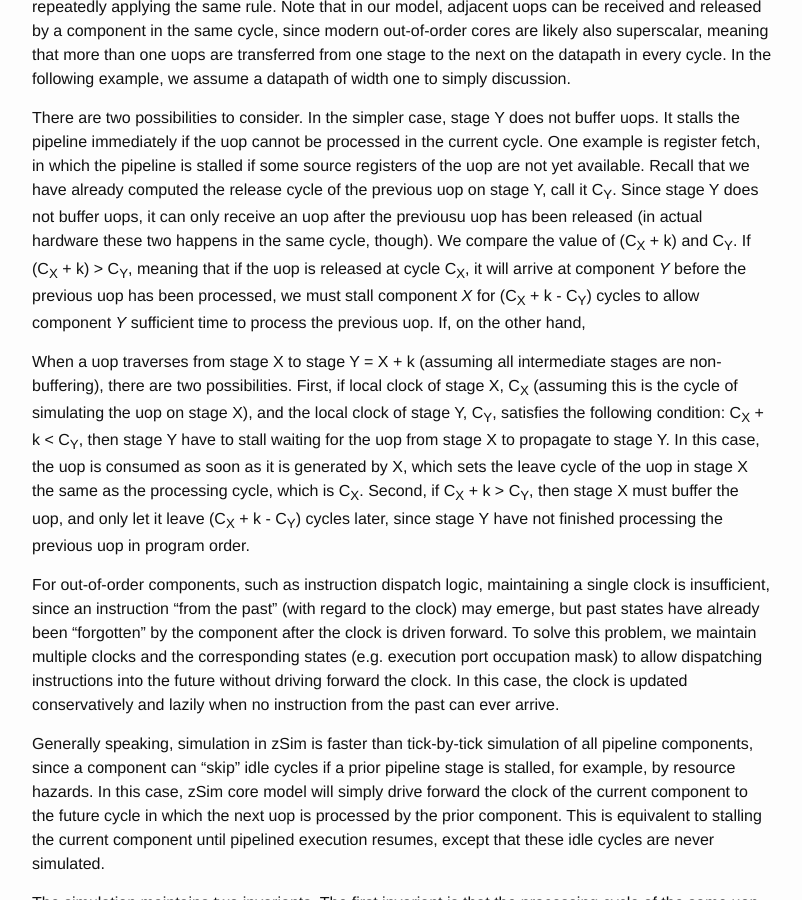
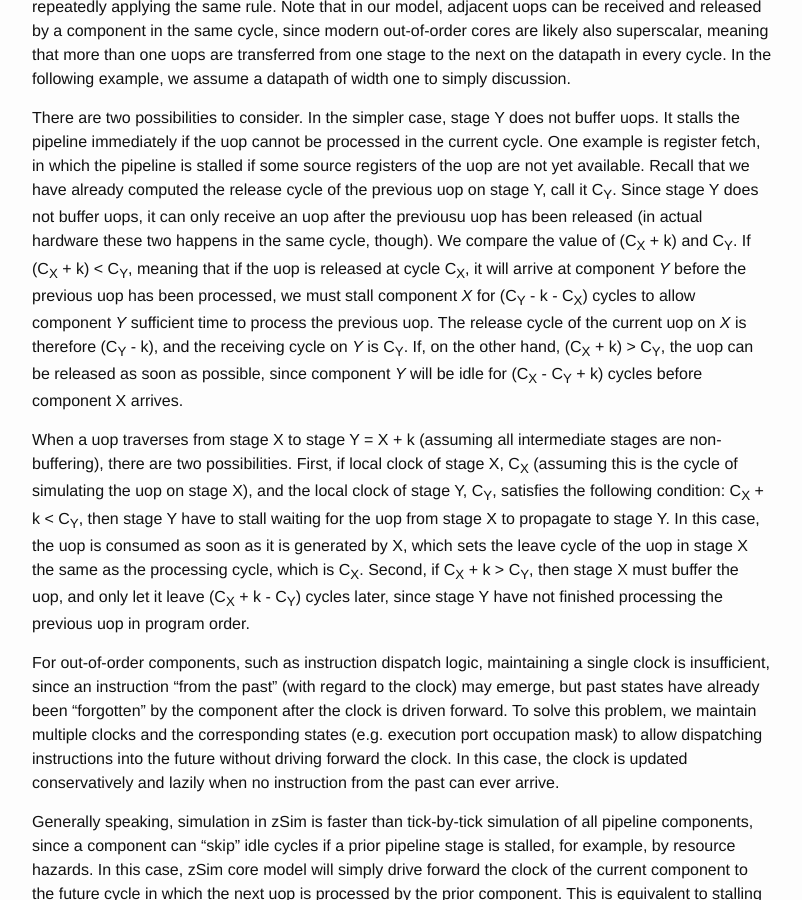
Before and after one commit to wangziqi2013/wangziqi2013.github.io, a Jekyll site: the page built from _posts/2019-12-31-zsim-microarch.markdown, in a window 1280 px wide and 900 px high, scrolled down 11178 px. Shown: the whole window, without its empty margins (238-1040 px from the left). Built offline with Jekyll 4.4.1, drawn with Linux system fonts in a browser that asks for light colours.

Commit message:
Correction

```diff
--- a/_posts/2019-12-31-zsim-microarch.markdown
+++ b/_posts/2019-12-31-zsim-microarch.markdown
@@ -403,10 +403,12 @@ immediately if the uop cannot be processed in the current cycle. One example is
 is stalled if some source registers of the uop are not yet available. Recall that we have already computed the release
 cycle of the previous uop on stage Y, call it C<sub>Y</sub>. Since stage Y does not buffer uops, it can only receive
 an uop after the previousu uop has been released (in actual hardware these two happens in the same cycle, though).
-We compare the value of (C<sub>X</sub> + k) and C<sub>Y</sub>. If (C<sub>X</sub> + k) > C<sub>Y</sub>, meaning that if
+We compare the value of (C<sub>X</sub> + k) and C<sub>Y</sub>. If (C<sub>X</sub> + k) < C<sub>Y</sub>, meaning that if
 the uop is released at cycle C<sub>X</sub>, it will arrive at component *Y* before the previous uop has been processed,
-we must stall component *X* for (C<sub>X</sub> + k - C<sub>Y</sub>) cycles to allow component *Y* sufficient time
-to process the previous uop. If, on the other hand,
+we must stall component *X* for (C<sub>Y</sub> - k - C<sub>X</sub>) cycles to allow component *Y* sufficient time
+to process the previous uop. The release cycle of the current uop on *X* is therefore (C<sub>Y</sub> - k),
+and the receiving cycle on *Y* is C<sub>Y</sub>. If, on the other hand, (C<sub>X</sub> + k) > C<sub>Y</sub>, the uop can
+be released as soon as possible, since component *Y* will be idle for (C<sub>X</sub> - C<sub>Y</sub> + k) cycles before component X arrives.
 
 When a uop traverses from stage X to stage Y = X + k (assuming all intermediate
 stages are non-buffering), there are two possibilities. First, if local clock of stage X, C<sub>X</sub> (assuming this
```
